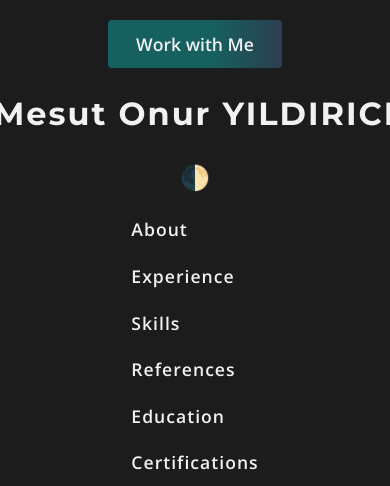
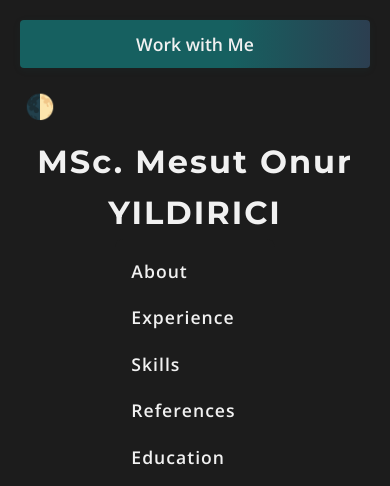
Before and after one commit to OnurTheBest/portfolio, a plain HTML site: page index.html in a window 390 px wide. Shown: the top 486 px of the page. Drawn offline with nearby package versions, Linux system fonts and the light colour scheme.

Commit message:
Fix: Adjust header layout to prevent Work with Me button overlap

```diff
--- a/css/styles.css
+++ b/css/styles.css
@@ -68,6 +68,12 @@ h1, h2, h3 {
   margin: 0 auto;
   padding: 0 20px;
   position: relative;
+  gap: 20px;
+}
+
+.header-left-btn {
+  margin-right: auto;
+  z-index: 2;
 }
 
 .site-title {
@@ -83,10 +89,7 @@ h1, h2, h3 {
   margin: 0;
   width: max-content;
   z-index: 1;
-}
-
-.header-left-btn {
-  margin-right: 0;
+  pointer-events: none;
 }
 
 .header-theme-toggle {
@@ -516,14 +519,24 @@ body.dark-mode .date {
   }
 
   .header-wrapper {
-    flex-direction: column;
-    gap: 20px;
+    flex-wrap: wrap;
+    gap: 10px;
   }
 
-  #site-title-centered {
-    position: static;
+  .header-left-btn {
+    order: -1;
+    width: 100%;
+    text-align: center;
+    margin-bottom: 10px;
+  }
+
+  .site-title {
+    position: relative;
     transform: none;
-    text-align: center;
+    left: 0;
+    top: 0;
+    width: 100%;
+    order: 1;
   }
 
   .nav-actions {
--- a/index.html
+++ b/index.html
@@ -14,7 +14,7 @@
   <header class="sticky-header">
     <div class="header-wrapper">
       <a href="#contact" class="btn-accent header-left-btn" style="font-size: 1.1rem; padding: 10px 28px;">Work with Me</a>
-      <h1 class="site-title" id="site-title-centered">Mesut Onur YILDIRICI</h1>
+      <h1 class="site-title" id="site-title-centered">MSc. Mesut Onur YILDIRICI</h1>
       <button id="theme-toggle" aria-label="Toggle dark mode" class="header-theme-toggle">🌓</button>
     </div>
     <nav class="main-nav">
@@ -318,7 +318,7 @@
             <a href="https://www.linkedin.com/in/onur-yildirici" target="_blank" aria-label="LinkedIn">
               <img src="./images/linkedin.png" alt="LinkedIn">
             </a>
-            <a href="https://instagram.com/yourprofile" target="_blank" aria-label="Instagram">
+            <a href="https://instagram.com/onuryildirici" target="_blank" aria-label="Instagram">
               <img src="./images/instagram.png" alt="Instagram">
             </a>
             <a href="mailto:onuryildirici@gmail.com" aria-label="Email">
@@ -336,7 +336,7 @@
   <button id="back-to-top" class="back-to-top" aria-label="Back to top">↑</button>
 
   <footer>
-    <p>&copy; 2024 Mesut Onur YILDIRICI. All rights reserved.</p>
+    <p>&copy; 2025 Mesut Onur YILDIRICI. All rights reserved.</p>
   </footer>
 
   <script src="js/script.js"></script>
```
